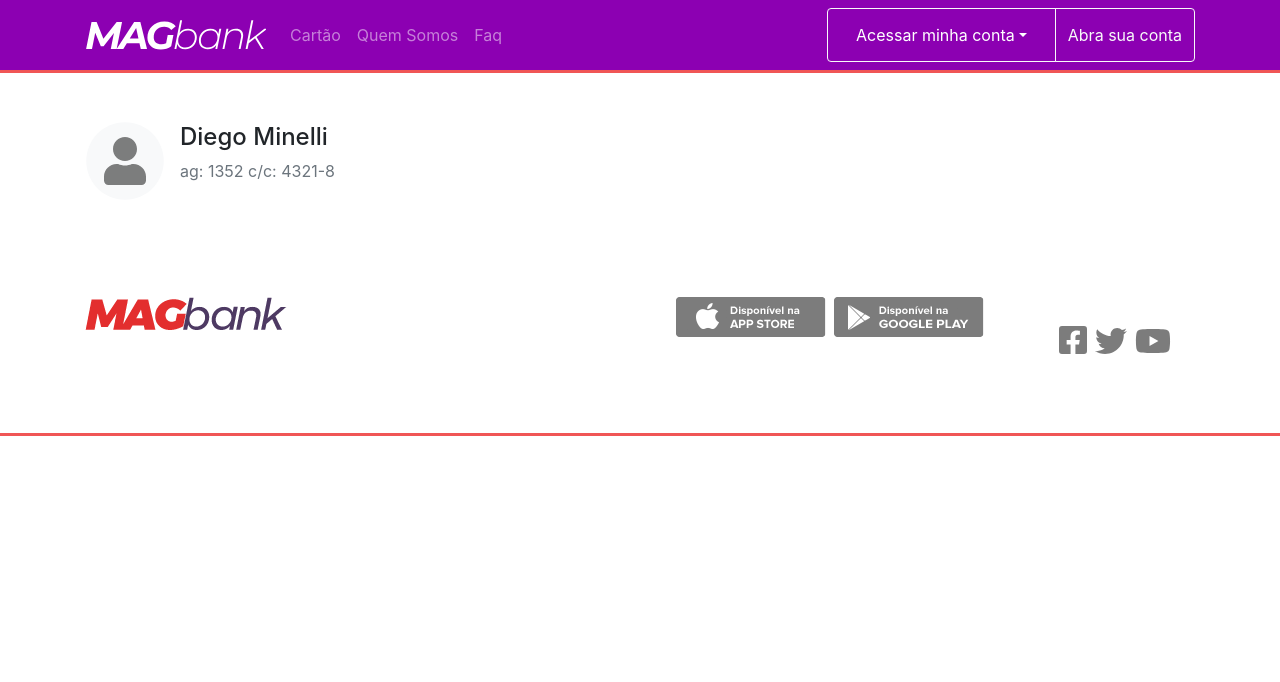
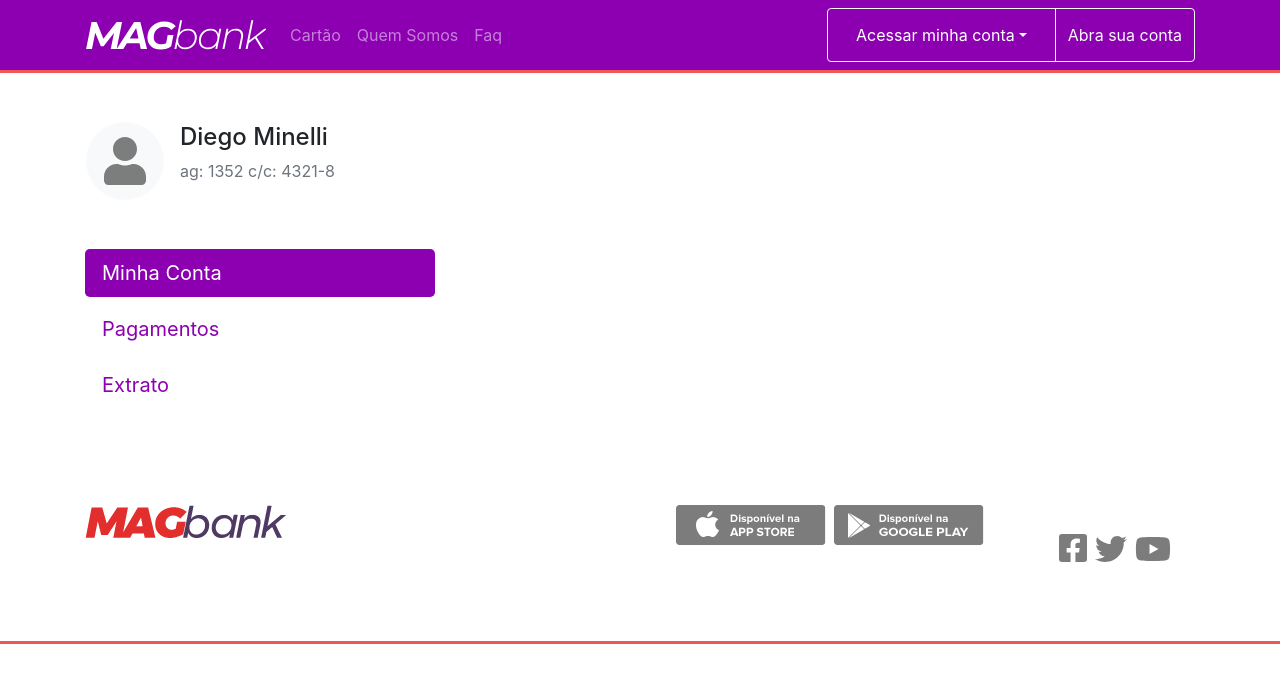
Before and after one commit to diegominelli/Magbank, a React (Create React App) app: page /dashboard in a window 1280 px wide. Shown: the top 682 px of the page. Built offline with nearby package versions, Linux system fonts and the light colour scheme.

Commit message:
Implementando os botoes do Dashboard

```diff
--- a/src/views/Dashboard.js
+++ b/src/views/Dashboard.js
@@ -1,5 +1,5 @@
 import React from 'react';
-import { Container, Row, Col } from 'react-bootstrap';
+import { Container, Row, Col, Button } from 'react-bootstrap';
 import { FontAwesomeIcon } from '@fortawesome/react-fontawesome';
 import { faCircle, faUser } from '@fortawesome/free-solid-svg-icons';
 
@@ -9,7 +9,7 @@ const Dashboard = () => (
   <Container className="dashboard py-5">
     <Row>
       <Col xs={12} lg={4}>
-        <Row className="align-items-center">
+        <Row className="align-items-center mb-5">
           <Col xs={3}>
             <span className="dashboard-user-avatar">
               <FontAwesomeIcon icon={faCircle} size="5x" color="#f8f9fa" />
@@ -26,6 +26,30 @@ const Dashboard = () => (
             <p className="text-muted">ag: 1352 c/c: 4321-8</p>
           </Col>
         </Row>
+        <Button
+          className="dashboard-button dashboard-button-active text-left"
+          variant="link"
+          size="lg"
+          block
+        >
+          Minha Conta
+        </Button>
+        <Button
+          className="dashboard-button text-left"
+          variant="link"
+          size="lg"
+          block
+        >
+          Pagamentos
+        </Button>
+        <Button
+          className="dashboard-button text-left"
+          variant="link"
+          size="lg"
+          block
+        >
+          Extrato
+        </Button>
       </Col>
       <Col xs={12} lg={3}></Col>
       <Col xs={12} lg={5}></Col>
--- a/src/views/Dashboard.scss
+++ b/src/views/Dashboard.scss
@@ -1,3 +1,5 @@
+@import '../variables';
+
 .dashboard {
 
   &-user-avatar {
@@ -10,4 +12,16 @@
     left: 50%;
     transform: translate(-50%, -100%);
   }
+
+  &-button {
+    color: $color-primary;
+    text-decoration: none;
+
+    &:hover,
+    &-active {
+      color: #FFF;
+      background-color: $color-primary;
+      text-decoration: none;
+    }
+  }
 }
```
